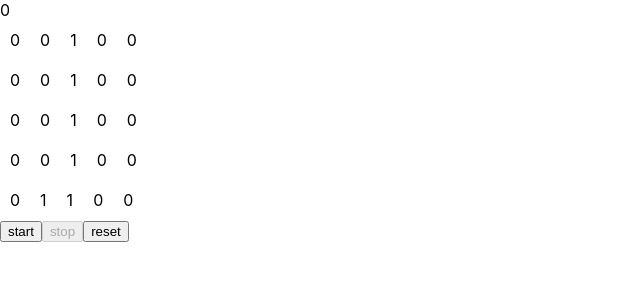
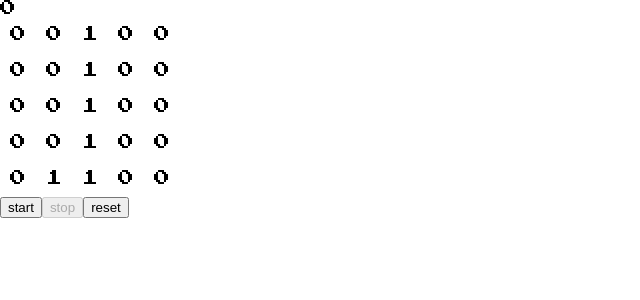
Before and after one commit to daniellzl/game-of-life, a React (Create React App) app: page / in a window 1280 px wide. Shown: the top 300 px of the page, without its empty margins (0-640 px from the left). Built offline with nearby package versions, Linux system fonts and the light colour scheme.

Commit message:
add node-sass, nes.css, and press start2p font

```diff
--- a/package.json
+++ b/package.json
@@ -6,9 +6,12 @@
     "@testing-library/jest-dom": "^5.11.4",
     "@testing-library/react": "^11.1.0",
     "@testing-library/user-event": "^12.1.10",
+    "nes.css": "^2.3.0",
+    "node-sass": "^6.0.1",
     "react": "^17.0.2",
     "react-dom": "^17.0.2",
     "react-scripts": "4.0.3",
+    "sass-loader": "^12.3.0",
     "web-vitals": "^1.0.1"
   },
   "scripts": {
--- a/src/index.css
+++ b/src/index.css
@@ -1,8 +1,8 @@
+@import url('https://fonts.googleapis.com/css2?family=Press+Start+2P&display=swap');
+
 body {
   margin: 0;
-  font-family: -apple-system, BlinkMacSystemFont, 'Segoe UI', 'Roboto', 'Oxygen',
-    'Ubuntu', 'Cantarell', 'Fira Sans', 'Droid Sans', 'Helvetica Neue',
-    sans-serif;
+  font-family: 'Press Start 2P', cursive;
   -webkit-font-smoothing: antialiased;
   -moz-osx-font-smoothing: grayscale;
 }
```
Also changed, not shown: 2 other files (tests, documents, lock files or other folders).
